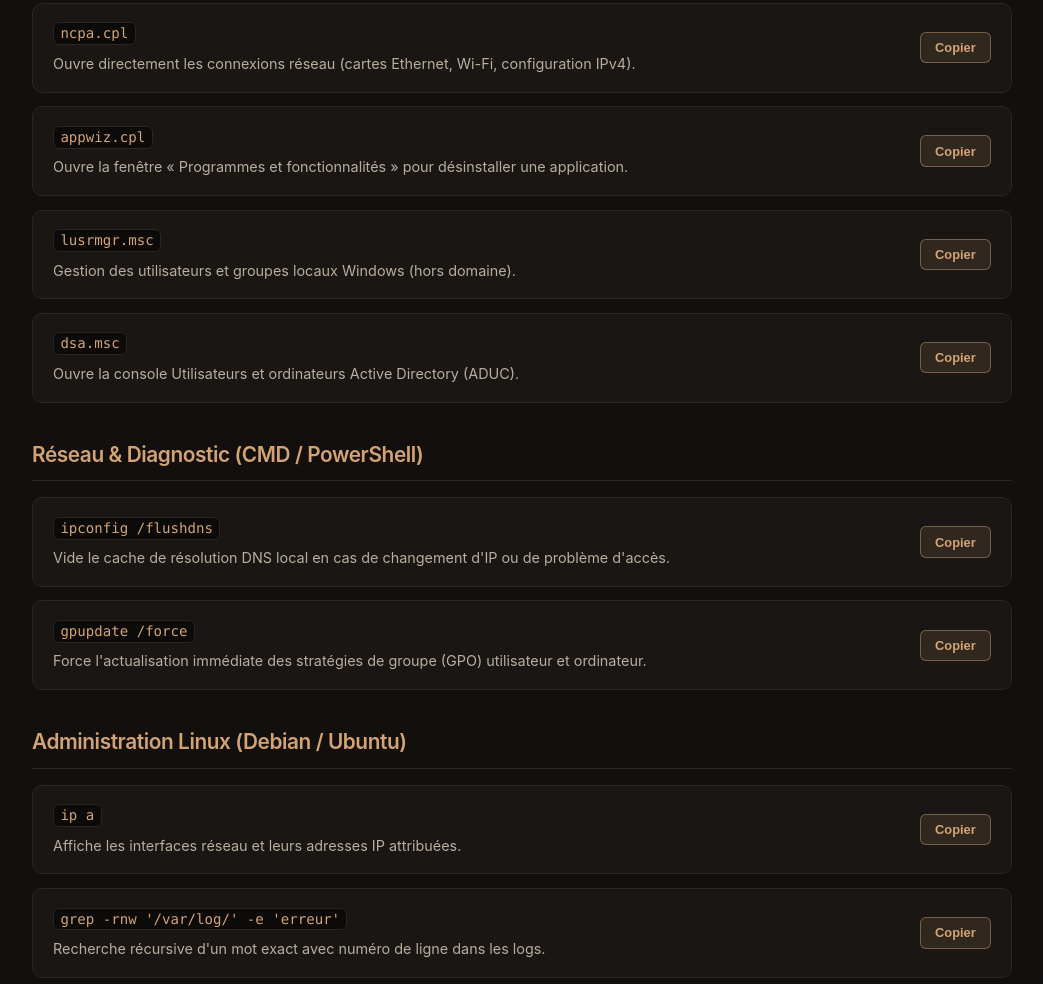
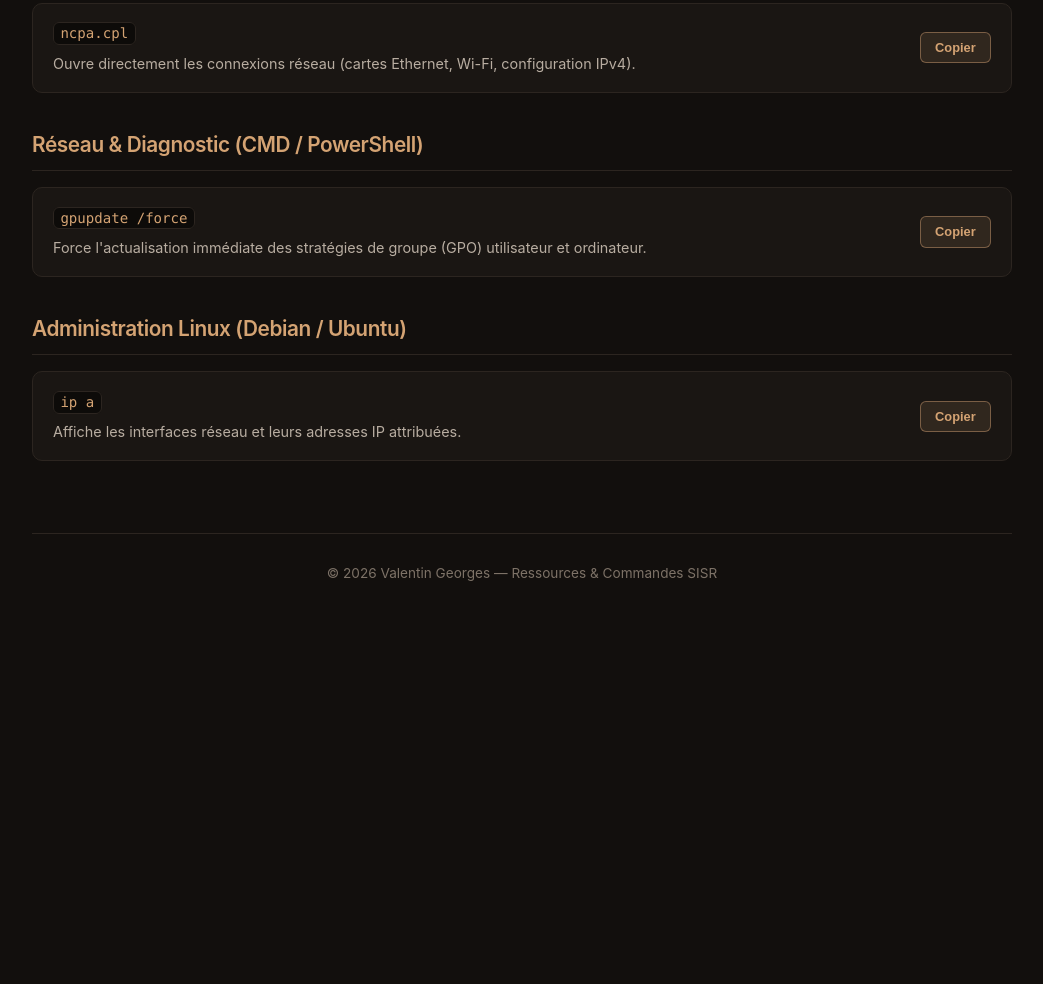
Before and after one commit to GsValentin/GsValentin.github.io, a plain HTML site: page ressources.html in a window 1280 px wide. Shown: the part 548-1532 px from the top of the page, without its empty margins (118-1161 px from the left). After the commit the page ends 1181 px from the top, so only its background shows below. Drawn offline with Linux system fonts and the light colour scheme.

Commit message:
mise a jour ressources utiles

```diff
--- a/ressources.html
+++ b/ressources.html
@@ -117,40 +117,9 @@
                 <button class="copy-btn" onclick="copyCmd(this, 'ncpa.cpl')">Copier</button>
             </div>
 
-            <div class="cmd-item">
-                <div class="cmd-info">
-                    <code>appwiz.cpl</code>
-                    <p class="cmd-desc">Ouvre la fenêtre « Programmes et fonctionnalités » pour désinstaller une application.</p>
-                </div>
-                <button class="copy-btn" onclick="copyCmd(this, 'appwiz.cpl')">Copier</button>
-            </div>
-
-            <div class="cmd-item">
-                <div class="cmd-info">
-                    <code>lusrmgr.msc</code>
-                    <p class="cmd-desc">Gestion des utilisateurs et groupes locaux Windows (hors domaine).</p>
-                </div>
-                <button class="copy-btn" onclick="copyCmd(this, 'lusrmgr.msc')">Copier</button>
-            </div>
-
-            <div class="cmd-item">
-                <div class="cmd-info">
-                    <code>dsa.msc</code>
-                    <p class="cmd-desc">Ouvre la console Utilisateurs et ordinateurs Active Directory (ADUC).</p>
-                </div>
-                <button class="copy-btn" onclick="copyCmd(this, 'dsa.msc')">Copier</button>
-            </div>
-
             <!-- CATÉGORIE 2 : RÉSEAU & DIAGNOSTIC WINDOWS -->
             <h2 class="category-title">Réseau & Diagnostic (CMD / PowerShell)</h2>
 
-            <div class="cmd-item">
-                <div class="cmd-info">
-                    <code>ipconfig /flushdns</code>
-                    <p class="cmd-desc">Vide le cache de résolution DNS local en cas de changement d'IP ou de problème d'accès.</p>
-                </div>
-                <button class="copy-btn" onclick="copyCmd(this, 'ipconfig /flushdns')">Copier</button>
-            </div>
 
             <div class="cmd-item">
                 <div class="cmd-info">
@@ -171,13 +140,7 @@
                 <button class="copy-btn" onclick="copyCmd(this, 'ip a')">Copier</button>
             </div>
 
-            <div class="cmd-item">
-                <div class="cmd-info">
-                    <code>grep -rnw '/var/log/' -e 'erreur'</code>
-                    <p class="cmd-desc">Recherche récursive d'un mot exact avec numéro de ligne dans les logs.</p>
-                </div>
-                <button class="copy-btn" onclick="copyCmd(this, 'grep -rnw \'/var/log/\' -e \'erreur\'')">Copier</button>
-            </div>
+
 
         </main>
 
```
